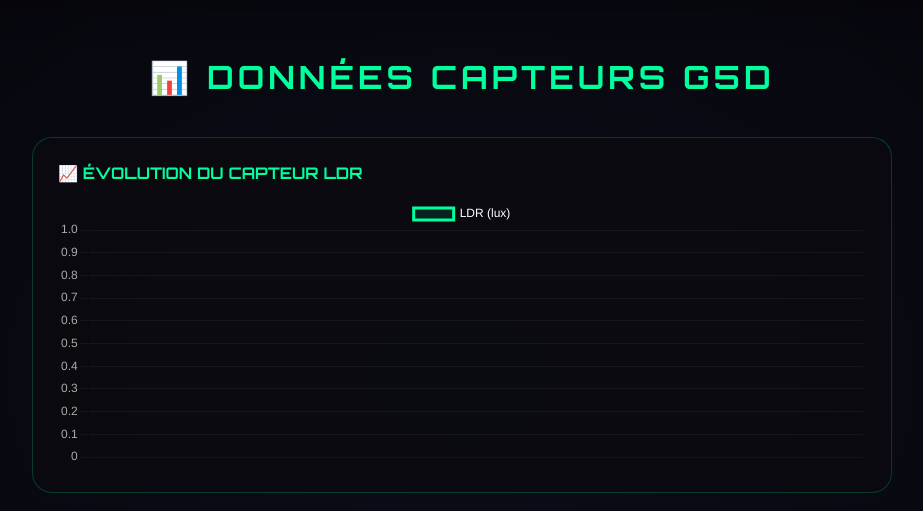
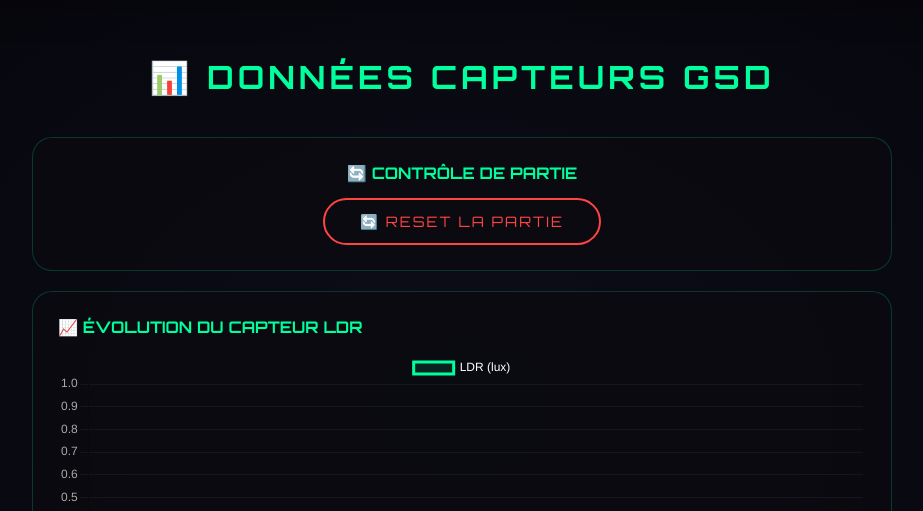
Before and after one commit to elhachimihajar73-sys/g5d-escape-game, a PHP site: page /dashboard.php in a window 1280 px wide. Shown: the part 83-594 px from the top of the page, without its empty margins (178-1101 px from the left). Run offline with PHP 8.4, Linux system fonts and the light colour scheme; the visitor is signed in with stand-in values (Sample User, id 1); data that the repository does not hold is empty.

Commit message:
feat: bouton reset partie dans dashboard

```diff
--- a/dashboard.php
+++ b/dashboard.php
@@ -5,6 +5,13 @@ require_once 'config/database.php';
 if(!isset($_SESSION['user_id'])) {
     header('Location: login.php');
     exit();
+}
+
+// ── Reset jeu ──────────────────────────────────────────────────────────────
+$reset_msg = '';
+if (isset($_POST['reset_game'])) {
+    $pdo->prepare("UPDATE progression SET progress = 0, led_activee = 0 WHERE salle = 'G5D'")->execute();
+    $reset_msg = '✅ Jeu remis à zéro !';
 }
 
 $stmt = $pdo->query("SELECT * FROM G5D_capteur_logs ORDER BY date_mesure DESC LIMIT 20");
@@ -46,6 +53,32 @@ foreach(array_reverse($logs) as $log) {
         td { padding: 12px; border-bottom: 1px solid rgba(255,255,255,0.05); color: #ccc; }
         tr:hover td { background: rgba(0,255,157,0.05); }
         .refresh-info { text-align: center; color: #666; font-size: 0.8rem; margin-top: 20px; }
+
+        /* ── Reset button ── */
+        .reset-card { text-align: center; }
+        .btn-reset {
+            font-family: 'Orbitron', monospace;
+            background: transparent;
+            border: 2px solid #ff4444;
+            color: #ff4444;
+            padding: 12px 35px;
+            border-radius: 40px;
+            font-size: 0.9rem;
+            cursor: pointer;
+            letter-spacing: 2px;
+            transition: all 0.3s ease;
+        }
+        .btn-reset:hover {
+            background: #ff4444;
+            color: white;
+            box-shadow: 0 0 20px rgba(255,68,68,0.4);
+            transform: translateY(-2px);
+        }
+        .reset-success {
+            margin-top: 12px;
+            color: var(--primary);
+            font-size: 0.95rem;
+        }
     </style>
 </head>
 <body>
@@ -54,6 +87,20 @@ foreach(array_reverse($logs) as $log) {
 
 <div class="container">
     <h1>📊 DONNÉES CAPTEURS G5D</h1>
+
+    <!-- ── Bouton Reset ── -->
+    <div class="data-card reset-card">
+        <h2>🔄 CONTRÔLE DE PARTIE</h2>
+        <form method="POST" action="dashboard.php"
+              onsubmit="return confirm('Remettre le jeu à zéro ?')">
+            <button type="submit" name="reset_game" class="btn-reset">
+                🔄 RESET LA PARTIE
+            </button>
+        </form>
+        <?php if ($reset_msg): ?>
+            <p class="reset-success"><?= $reset_msg ?></p>
+        <?php endif; ?>
+    </div>
 
     <div class="data-card">
         <h2>📈 ÉVOLUTION DU CAPTEUR LDR</h2>
```
